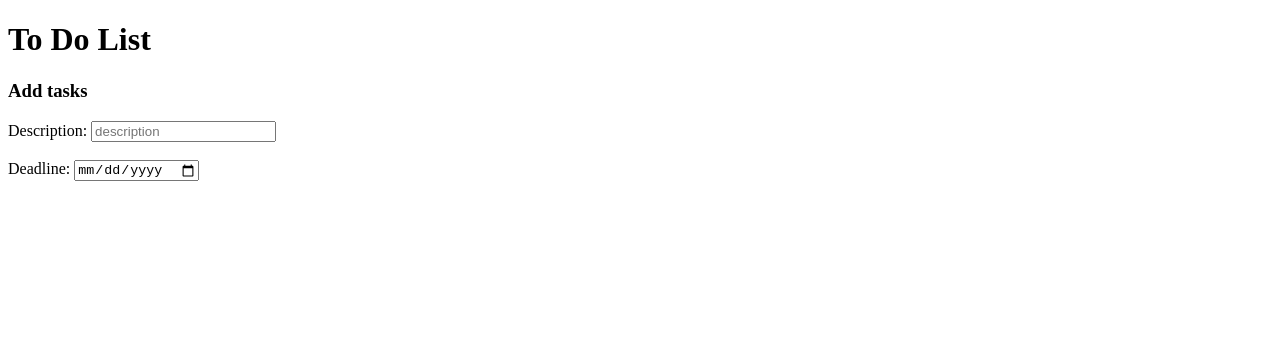
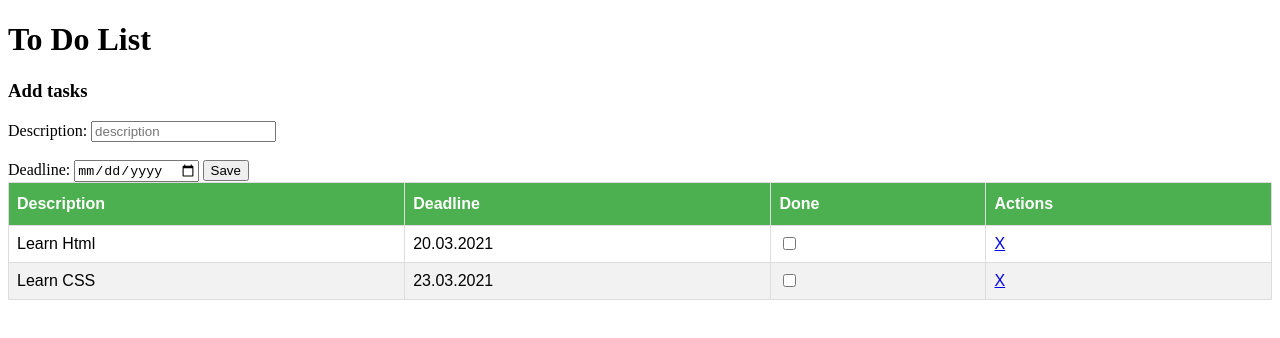
Before and after one commit to BugnarGeorgeta/do-list-web, a plain HTML site: page index.html in a window 1280 px wide. Drawn offline with Linux system fonts and the light colour scheme.

Commit message:
added styling

```diff
--- /dev/null
+++ b/css/style.css
@@ -0,0 +1,22 @@
+#tasks-table {
+    font-family: Arial, Helvetica, sans-serif;
+    border-collapse: collapse;
+    width: 100%;
+}
+
+#tasks-table td, #tasks-table th {
+    border: 1px solid #ddd;
+    padding: 8px;
+}
+
+#tasks-table tr:nth-child(even){background-color: #f2f2f2;}
+
+#tasks-table tr:hover {background-color: #ddd;}
+
+#tasks-table th {
+    padding-top: 12px;
+    padding-bottom: 12px;
+    text-align: left;
+    background-color: #4CAF50;
+    color: white;
+}
--- a/index.html
+++ b/index.html
@@ -3,17 +3,54 @@
 <head>
     <meta charset="UTF-8">
     <title>To Do List</title>
+    <link href="css/style.css" rel="stylesheet">
 </head>
 <body>
 <h1> To Do List</h1>
 <h3>Add tasks</h3>
-<form id="new-task-form">
-    <label for="description-field">Description: </label>
-    <input type="text" id="description-field" placeholder="description"/><br><br>
-    <label for="deadline-field">Deadline:</label>
-    <input type="date" id="deadline-field" placeholder="deadline"/>
+<div id="add-task">
+    <form id="new-task-form">
+        <label for="description-field">Description: </label>
+        <input type="text" id="description-field" placeholder="description"/><br><br>
+        <label for="deadline-field">Deadline:</label>
+        <input type="date" id="deadline-field" placeholder="deadline"/>
+        <input type="submit" value="Save"/>
+    </form>
+</div>
+<div>
+    <table id="tasks-table">
+        <thead>
+        <tr>
+            <th>Description</th>
+            <th>Deadline</th>
+            <th>Done</th>
+            <th>Actions</th>
+        </tr>
+        </thead>
+        <tbody>
+        <tr>
+            <td>Learn Html</td>
+            <td>20.03.2021</td>
+            <td><label>
+                <input type="checkbox" data-id="1" class="mark-done">
+            </label>
+            </td>
+            <td><a href="#" data-id="1" class="delete-task">X</a></td>
+        </tr>
+        <tr>
+            <td>Learn CSS</td>
+            <td>23.03.2021</td>
+            <td><label>
+                <input type="checkbox" data-id="1" class="mark-done">
+            </label>
+            </td>
+            <td><a href="#" data-id="1" class="delete-task">X</a></td>
+        </tr>
+        </tbody>
+    </table>
 
-</form>
+
+</div>
 
 </body>
 </html>
```
